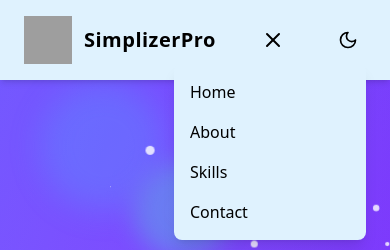
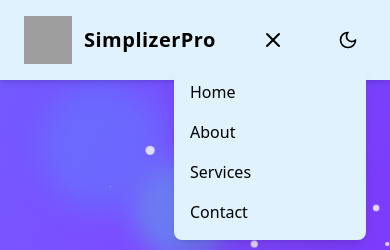
Before and after one commit to mikhayiyl/simplizerprosite, a React (Vite) app: page / in a window 390 px wide. Both pictures are taken after a click on the button 272 px from the left and 40 px from the top of the page. Shown: the top 250 px of the page. Built offline with nearby package versions, Linux system fonts and the light colour scheme; grey boxes are pictures that could not be loaded.

Commit message:
added smooth scroll and corrected typos in navbar

```diff
--- a/index.html
+++ b/index.html
@@ -1,5 +1,5 @@
 <!DOCTYPE html>
-<html lang="en" class="dark">
+<html lang="en" class="dark scroll-smooth">
   <head>
     <meta charset="UTF-8" />
     <meta name="viewport" content="width=device-width, initial-scale=1.0" />
--- a/src/components/Navbar.tsx
+++ b/src/components/Navbar.tsx
@@ -99,11 +99,11 @@ export default function Navbar() {
             About
           </a>
           <a
-            href="#skills"
+            href="#services"
             className="hover:text-sky-600 transition"
             onClick={() => setMenuOpen(false)}
           >
-            Skills
+            Services
           </a>
           <a
             href="#contact"
```
